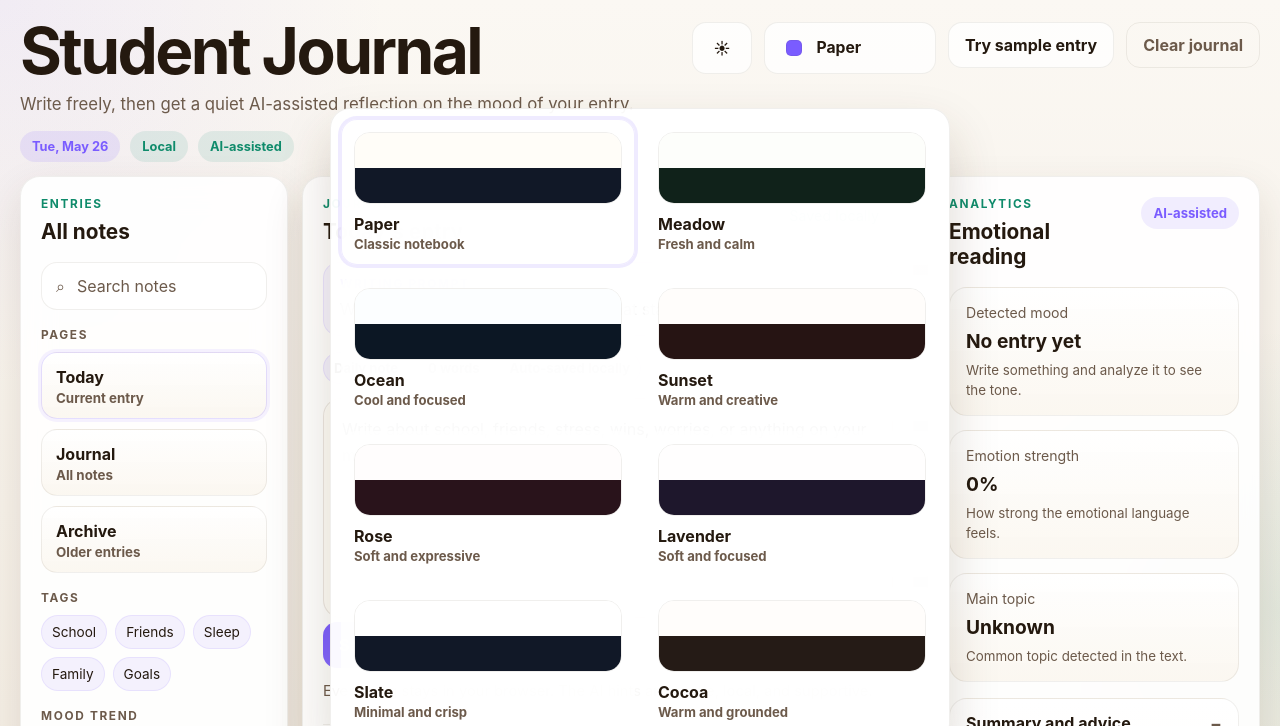
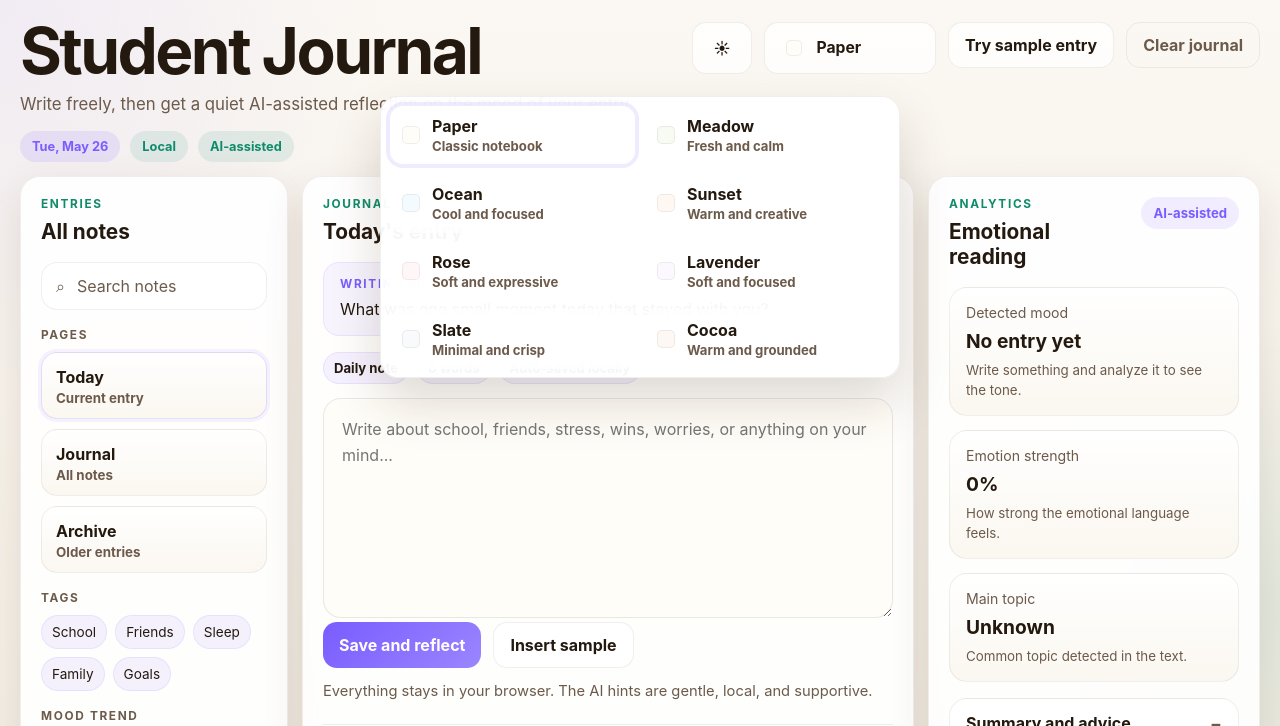
Before and after one commit to VivaanReddy3011/AI-Journal, a website: page index.html in a window 1280 px wide. Both pictures are taken after a click on the button "Paper". Shown: the top 726 px of the page. Drawn offline with Linux system fonts and the light colour scheme.

Commit message:
Compact the theme picker menu

```diff
--- a/script.js
+++ b/script.js
@@ -702,6 +702,7 @@
         <span class="theme-option-note">${theme.note}</span>
       </span>
     `;
+    button.style.setProperty("--theme-option-color", theme.swatches.light);
     button.style.setProperty("--theme-light-surface", theme.light.surfaceStrong);
     button.style.setProperty("--theme-dark-surface", theme.dark.surfaceStrong);
     button.addEventListener("click", () => {
--- a/styles.css
+++ b/styles.css
@@ -479,18 +479,18 @@
 
 .theme-menu {
   position: fixed;
-  top: 108px;
+  top: 96px;
   left: 50%;
   transform: translateX(-50%);
-  width: min(620px, calc(100vw - 32px));
-  padding: 10px;
-  border-radius: 20px;
+  width: min(520px, calc(100vw - 20px));
+  padding: 8px;
+  border-radius: 18px;
   border: 1px solid var(--menu-border);
   background: var(--menu-bg);
   box-shadow: 0 24px 50px rgba(74, 48, 23, 0.18);
   z-index: 10;
   display: grid;
-  gap: 10px;
+  gap: 8px;
   grid-template-columns: repeat(2, minmax(0, 1fr));
 }
 
@@ -499,13 +499,13 @@
 }
 
 .theme-option {
-  display: grid;
-  gap: 10px;
-  align-items: start;
+  display: flex;
+  align-items: center;
+  gap: 12px;
   width: 100%;
-  padding: 12px;
+  padding: 10px 12px;
   border: 1px solid transparent;
-  border-radius: 16px;
+  border-radius: 14px;
   background: var(--menu-item-bg);
   color: var(--text);
   text-align: left;
@@ -527,13 +527,13 @@
 }
 
 .theme-swatch {
-  width: 100%;
-  height: 72px;
-  border-radius: 16px;
+  width: 18px;
+  height: 18px;
+  flex: 0 0 auto;
+  border-radius: 5px;
   border: 1px solid var(--menu-border);
   overflow: hidden;
-  display: grid;
-  grid-template-rows: 1fr 1fr;
+  display: block;
 }
 
 .theme-swatch-button {
@@ -552,15 +552,11 @@
 
 .theme-swatch-light,
 .theme-swatch-dark {
-  display: block;
+  display: none;
 }
 
-.theme-swatch-light {
-  background: var(--theme-light-surface, #fff);
-}
-
-.theme-swatch-dark {
-  background: var(--theme-dark-surface, #111);
+.theme-swatch {
+  background: var(--theme-option-color, var(--theme-light-surface, #fff));
 }
 
 .theme-option-name {
```
